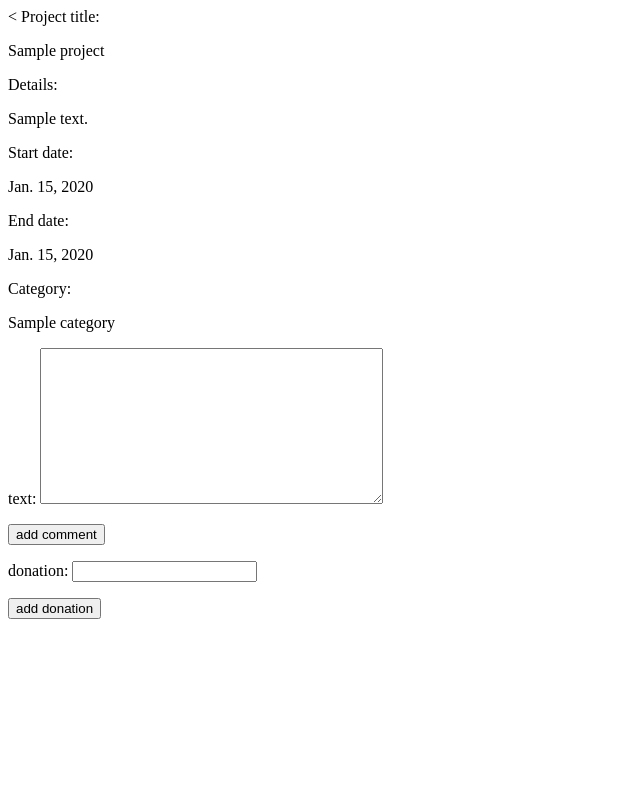
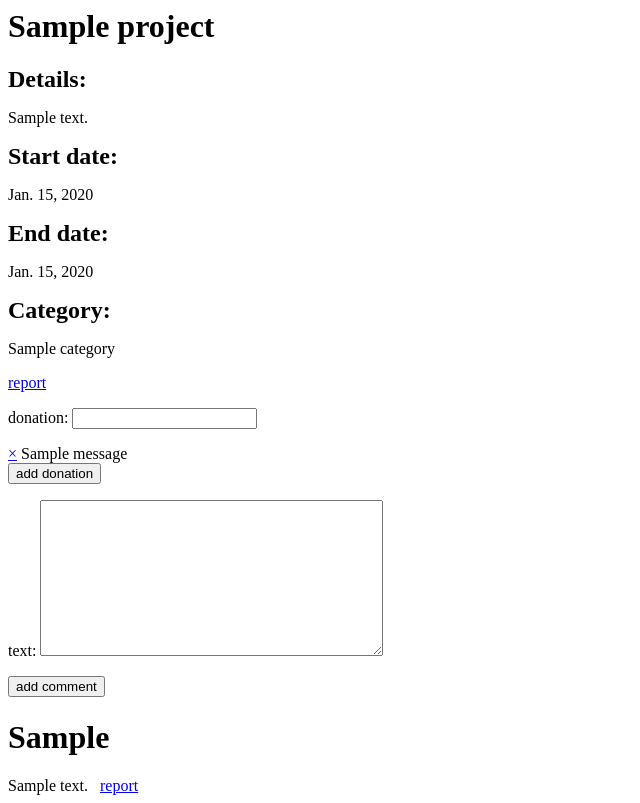
Before and after one commit to yasminqasem33/Crowd-Funding, a Django app: page /projects/1 in a window 1280 px wide. Shown: the whole page, without its empty margins (0-640 px from the left). Before the commit the page ends 619 px from the top, so only its background shows below. Run offline with Django 3.2, Linux system fonts and the light colour scheme; tables that the repository leaves empty hold one stand-in row (values such as "Sample post"); one stand-in notice (Sample message) is shown.

Commit message:
report project and comment

```diff
--- a/project/forms.py
+++ b/project/forms.py
@@ -2,7 +2,11 @@ from django import forms
 
 
 class Form_comment(forms.Form):
-  text = forms.CharField(widget=forms.Textarea,label='text', max_length=100)
+  text = forms.CharField(widget=forms.Textarea,label='text', max_length=1000)
 
 class Form_donation(forms.Form):
     donation = forms.IntegerField(label='donation')
+class Form_reportProject(forms.Form):
+    text = forms.CharField(widget=forms.Textarea, label='text', max_length=1000)
+class Form_reportComment(forms.Form):
+    text = forms.CharField(widget=forms.Textarea, label='text', max_length=1000)
--- a/project/models.py
+++ b/project/models.py
@@ -32,6 +32,7 @@ class Report_comment(models.Model):
     text = models.CharField(max_length=1000)
     user = models.ForeignKey(User,on_delete=models.CASCADE)
     comment = models.ForeignKey(Comment,on_delete=models.CASCADE)
+    project = models.ForeignKey(Project,on_delete=models.CASCADE)
 
 
 class Report_project(models.Model):
--- /dev/null
+++ b/project/static/project/JavaScript/showOne.js
@@ -0,0 +1,21 @@
+function addReportPro()
+{
+    let report =document.getElementById('report')
+    if (report.style.display === "none") {
+    report.style.display = "block";
+    } else {
+    report.style.display = "none";
+    }
+}
+function addReportCom()
+{
+ let comment =document.getElementById('comment')
+    if (comment.style.display === "none") {
+    comment.style.display = "block";
+    } else {
+    comment.style.display = "none";
+    }
+    let id =document.getElementById('cId').name
+    document.getElementById('comId').value= id
+
+}
--- a/project/templates/project/showOne.html
+++ b/project/templates/project/showOne.html
@@ -9,36 +9,91 @@
     </head>
     <body>
       <!--display data div-->
-        <
-            <label for="project_title"> Project title: </label>
-            <p>{{ project.title }}</p>
 
-           <label for="details">Details:  </label>
-           <p>{{ project.details}}</p>
+            <H1>{{ project.title }}</H1>
 
-           <label for="start">Start date:</label>
-           <p>{{ project.start_date}}</p>
+           <h2 for="details" style="display:inline">Details:  </h2>
+           <p >{{ project.details}}</p>
 
-           <label for="end">End date:</label>
-           <p>{{ project.end_date}}</p>
+           <h2 for="start" style="display:inline">Start date:</h2>
+           <p >{{ project.start_date}}</p>
 
-           <label for="category">Category:</label>
-           <p>{{ project.category.name}}</p>
+           <h2 for="end" style="display:inline">End date:</h2>
+           <p >{{ project.end_date}}</p>
+
+           <h2 for="category" style="display:inline">Category:</h2>
+           <p >{{ project.category.name}}</p>
+            <a href="#" onclick="addReportPro()">report</a>
+           <form action="{% url 'add_donation' project.id %}"  method="POST">  {% csrf_token %}
+
+{{ form2.as_p }}
+   {% for message in messages %}
+
+                    <div class="alert alert-success">
+                        <a class="close" href="#" data-dismiss="alert">×</a>
+
+                        {{ message }}
+
+                    </div>
+            {% endfor %}    <input type="submit" value="add donation">
+</form>
+
 
       <form method="POST"> {% csrf_token %}
 
        {{ form1.as_p }}
      <input type="submit" value="add comment">
      </form >
-      <form action="{% url 'add_donation' project.id %}"  method="POST">  {% csrf_token %}
 
-{{ form2.as_p }}
-    <input type="submit" value="add donation">
-</form>
+{% for c in comments %}
 
+<h1> {{ c.user.first_name }} </h1>
+<p style="display:inline"> {{ c.text }} </p>
+     &nbsp; <a href="#" onclick="addReportCom()">report</a>
 
+<input type="hidden" id=cId name={{ c.id }}>
 
+{% endfor %}
 
+<div id="report" style=" width: 100%;
+    padding: 50px 0;
+    text-align: center;
+    background-color: lightblue;
+    margin-top: 20px;
+    display: none;
+    width: 500px;
+    height: 300px;
+    margin-left: 100px;">
+    <p>what are resons for report?</p>
+    <form action="{% url 'report_pro' project.id %}"  method="POST">  {% csrf_token %}
+
+    {{ form3.as_p }}
+        <input type="submit" value="Report">
+    </form>
+    <button onclick="addReport()"> close </button>
+
+</div>
+      <div id="comment" style=" width: 100%;
+    padding: 50px 0;
+    text-align: center;
+    background-color: lightblue;
+    margin-top: 20px;
+    display: none;
+    width: 300px;
+    height: 300px;
+    margin-left: 100px;">
+    <p>what are resons for report?</p>
+    <form action="{% url 'report_com' project.id %}"  method="POST">  {% csrf_token %}
+
+    {{ form4.as_p }}
+        <input type="hidden" id=comId name="comId">
+
+        <input type="submit" value="Report">
+    </form>
+    <button onclick="addReportCom()"> close </button>
+
+</div>
+    <script src="{% static 'project/JavaScript/showOne.js' %}"></script>
 
     </body>
 </html>
--- a/project/urls.py
+++ b/project/urls.py
@@ -4,7 +4,8 @@ urlpatterns = [
     path('categories/<int:id>', views.category),
     path('categories', views.list_cates),
     path('<int:id>', views.showOne, name='show_project'),
-    path('<int:id>/donatation', views.addDonate, name='add_donation')
-
+    path('<int:id>/donatation', views.addDonate, name='add_donation'),
+    path('<int:id>/reportPro', views.report_pro, name='report_pro'),
+    path('<int:id>/reportCom', views.report_com, name='report_com')
 
 ]
--- a/project/views.py
+++ b/project/views.py
@@ -1,7 +1,7 @@
 from django.shortcuts import *
 from .forms import *
 from .models import *
-
+from django.contrib import messages
 
 
 # Create your views here.
@@ -19,10 +19,12 @@ def list_cates(request):
     return render(request, 'project/list_cates.html', {"categories": categories})
 
 def showOne(request,id):
-    # comments = Comment.objects.get()
+    try:
+        comments = Comment.objects.filter(project_id=id)
+    except Comment.DoesNotExist:
+        comments = None
     project = Project.objects.get(id=id)
     if request.method == 'POST':
-
         comment = Form_comment(request.POST)
         donation = Form_donation(request.POST)
         if comment.is_valid():
@@ -39,21 +41,71 @@ def showOne(request,id):
 
         comment = Form_comment()
         donation = Form_donation()
+        report_pro = Form_reportProject()
+        report_com = Form_reportComment()
 
-    return render(request, 'project/showOne.html', {"project": project,"form1": comment,"form2": donation})
+
+
+    return render(request, 'project/showOne.html', {
+        "project": project,
+        "form1": comment,
+        "form2": donation,
+        "form3":report_pro,
+        "form4": report_com,
+        "comments": comments})
 
 
 def addDonate(request,id):
     if request.method == 'POST':
         donation = Form_donation(request.POST)
+        totaltarget = Project.objects.values_list('total_target').get(id=id)[0]
+        print(totaltarget)
+        print('inside donation')
+        if donation.is_valid():
+            if int(request.POST['donation']) + calcDontion(id) < totaltarget:
 
-        print('inside donation')
-        print(id)
-        if donation.is_valid():
-            donation_obj = Donation()
-            donation_obj.user_id = 1
-            donation_obj.project_id = id
-            donation_obj.donation = request.POST['donation']
-            donation_obj.save()
+                donation_obj = Donation()
+                donation_obj.user_id = 1
+                donation_obj.project_id = id
+                donation_obj.donation = request.POST['donation']
+                donation_obj.save()
+            else:
+                messages.error(request, 'Project reach the total target')
+            return redirect('show_project', id=id)
+
+
+def report_pro(request,id):
+    if request.method == 'POST':
+        report_pro = Form_reportProject(request.POST)
+        if report_pro.is_valid():
+            report_pro_obj = Report_project()
+            report_pro_obj.user_id = 1
+            report_pro_obj.project_id = id
+            report_pro_obj.text = request.POST['text']
+            report_pro_obj.save()
 
         return redirect('show_project', id=id)
+
+def report_com(request,id):
+    print("inside report comment")
+    if request.method == 'POST':
+        report_com = Form_reportComment(request.POST)
+        if report_com.is_valid():
+            report_com_obj = Report_comment()
+            report_com_obj.user_id = 1
+            report_com_obj.project_id = id
+            report_com_obj.text = request.POST['text']
+            report_com_obj.comment_id = request.POST['comId']
+            report_com_obj.save()
+
+        return redirect('show_project', id=id)
+
+def calcDontion(id):
+    sum=0
+    donations=Donation.objects.values_list('donation').filter(project_id=id)
+    try:
+       for i in donations:
+           sum=sum+int(i[0])
+       return sum
+    except Comment.DoesNotExist:
+       return 0
```
Also changed, not shown: project/migrations/0003_report_comment_project.py (added).
